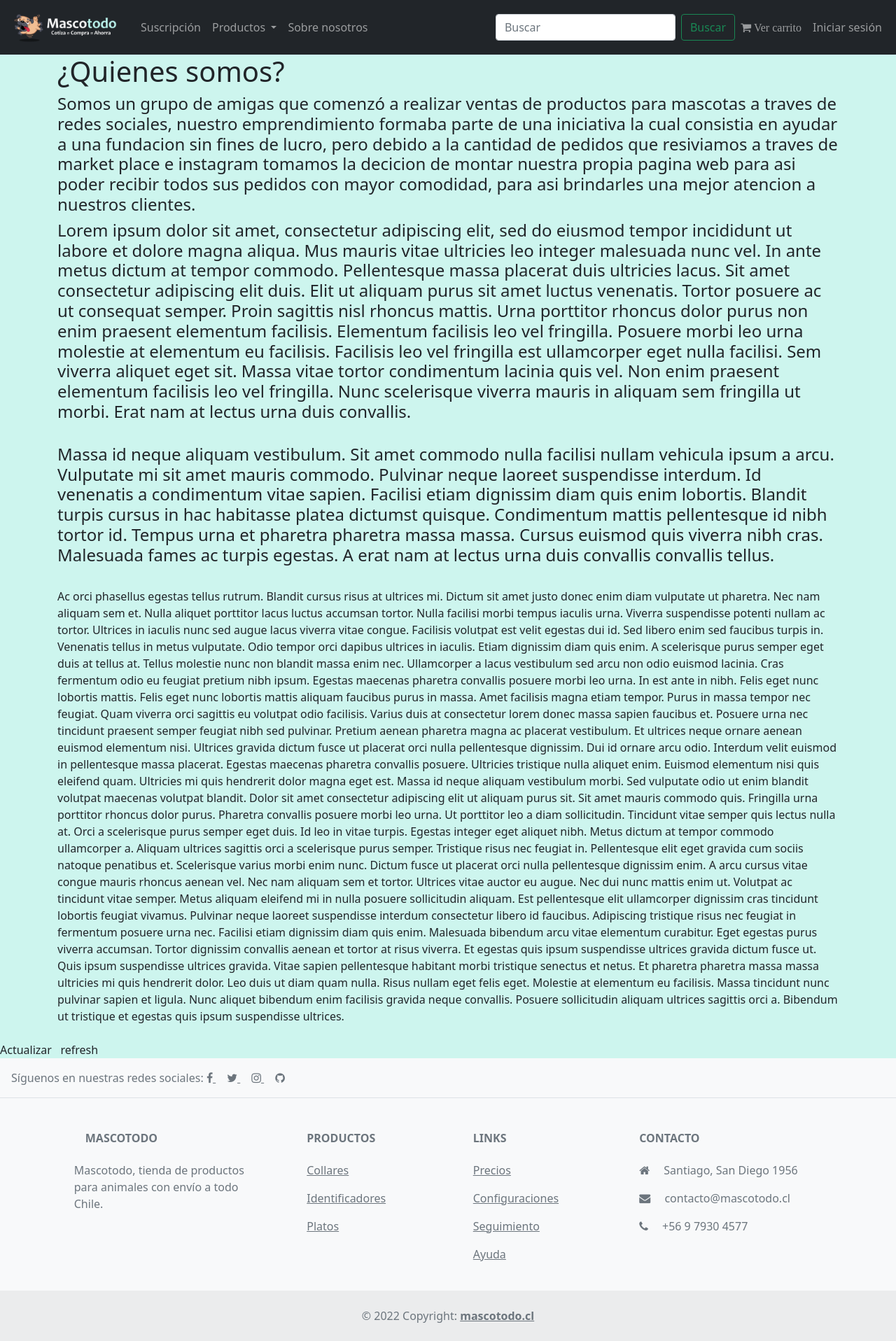
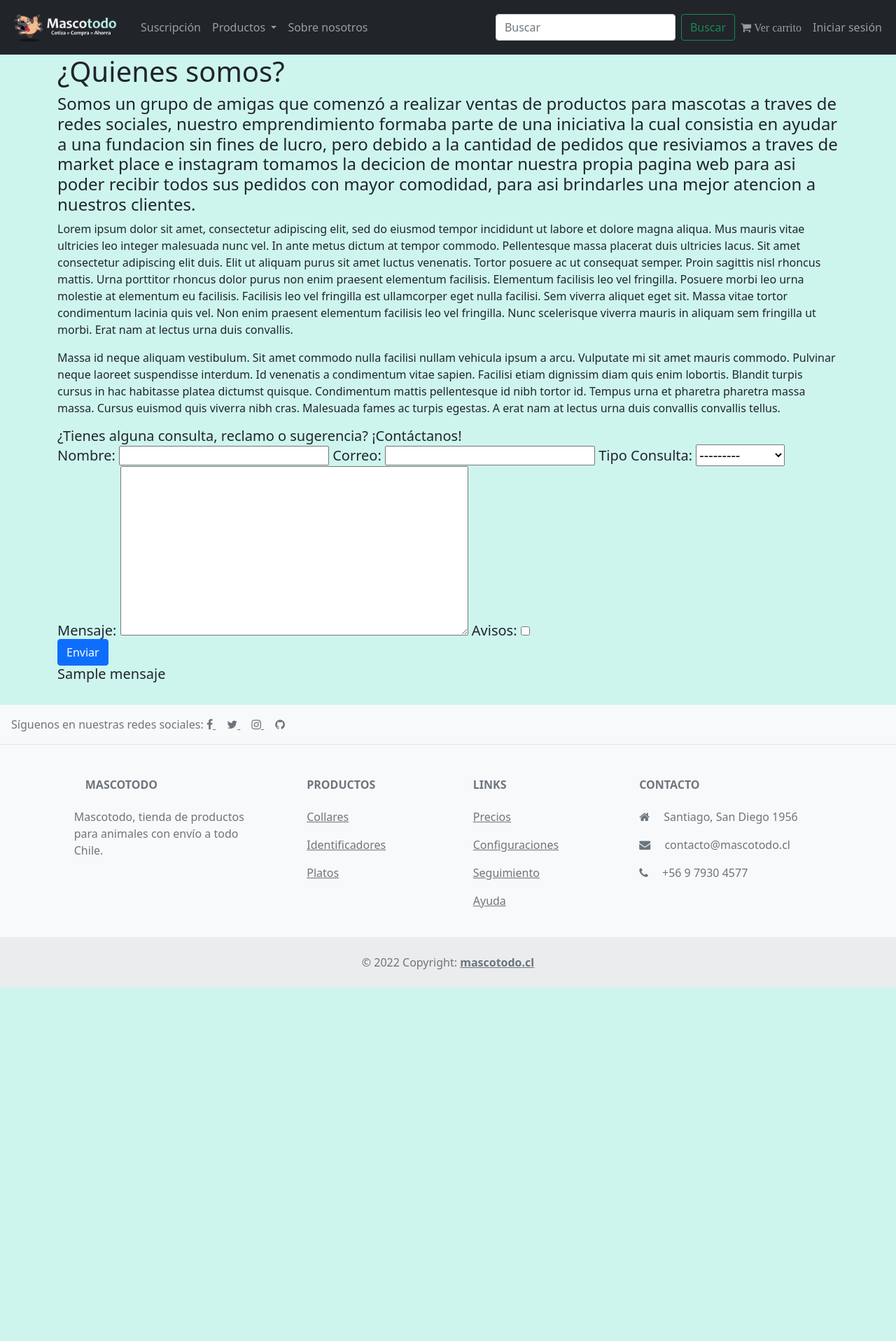
Before and after one commit to aeTymos/Proyecto-web, a Django app: template proyectoWeb/miapp/templates/app/about.html in a window 1280 px wide. Shown: the whole page at 70% size. After the commit the page ends 1411 px from the top, so only its background shows below. Run offline with Django 4.2, Linux system fonts and the light colour scheme; tables that the repository leaves empty hold one stand-in row (values such as "Sample post"); the template is opened without the code that fills it: values that come from a table or form of the project are taken from there, most other values are stand-ins (such as "Sample title", 1, 10 or a date in 2020); some libraries are stand-ins or nearby versions.

Commit message:
listado de productos hecho. | trabajando en formulario de contacto...

```diff
--- /dev/null
+++ b/proyectoWeb/miapp/forms.py
@@ -0,0 +1,10 @@
+from django import forms
+from .models import Contacto
+
+class ContactForm(forms.ModelForm):
+
+
+
+    class Meta:
+        model = Contacto
+        fields = '__all__'
--- a/proyectoWeb/miapp/models.py
+++ b/proyectoWeb/miapp/models.py
@@ -6,6 +6,7 @@
 #   * Remove `managed = False` lines if you wish to allow Django to create, modify, and delete the table
 # Feel free to rename the models, but don't rename db_table values or field names.
 from django.db import models
+from django.forms import CharField, EmailField, IntegerField
 
 
 class Ciudad(models.Model):
@@ -98,3 +99,19 @@ class Usuario(models.Model):
 
     def __str__(self):
         return self.nombre_usuario
+
+opcionesConsultas = [
+    [0, 'Consulta'],
+    [1, 'Reclamo'],
+    [2, 'Sugerencia']
+]
+
+class Contacto(models.Model):
+    nombre = models.CharField(max_length=30)
+    correo = models.EmailField()
+    tipo_Consulta = models.IntegerField(choices=opcionesConsultas)
+    mensaje = models.TextField()
+    avisos = models.BooleanField()
+
+    def __str__(self):
+        return self.nombre
--- a/proyectoWeb/miapp/templates/app/about.html
+++ b/proyectoWeb/miapp/templates/app/about.html
@@ -13,41 +13,23 @@
       <h4>Somos un grupo de amigas que comenzó a realizar ventas de productos para mascotas a traves de redes sociales, nuestro emprendimiento formaba parte de una iniciativa la cual consistia
         en ayudar a una fundacion sin fines de lucro, pero debido a la cantidad de pedidos que resiviamos a traves de market place e instagram tomamos la decicion de montar nuestra
         propia pagina web para asi poder recibir todos sus pedidos con mayor comodidad, para asi brindarles una mejor atencion a nuestros clientes.</h4>
-        <h4>Lorem ipsum dolor sit amet, consectetur adipiscing elit, sed do eiusmod tempor incididunt ut labore et dolore magna aliqua. Mus mauris vitae ultricies leo integer malesuada nunc vel. In ante metus dictum at tempor commodo. Pellentesque massa placerat duis ultricies lacus. Sit amet consectetur adipiscing elit duis. Elit ut aliquam purus sit amet luctus venenatis. Tortor posuere ac ut consequat semper. Proin sagittis nisl rhoncus mattis. Urna porttitor rhoncus dolor purus non enim praesent elementum facilisis. Elementum facilisis leo vel fringilla. Posuere morbi leo urna molestie at elementum eu facilisis. Facilisis leo vel fringilla est ullamcorper eget nulla facilisi. Sem viverra aliquet eget sit. Massa vitae tortor condimentum lacinia quis vel. Non enim praesent elementum facilisis leo vel fringilla. Nunc scelerisque viverra mauris in aliquam sem fringilla ut morbi. Erat nam at lectus urna duis convallis.</h4>
+        <p>Lorem ipsum dolor sit amet, consectetur adipiscing elit, sed do eiusmod tempor incididunt ut labore et dolore magna aliqua. Mus mauris vitae ultricies leo integer malesuada nunc vel. In ante metus dictum at tempor commodo. Pellentesque massa placerat duis ultricies lacus. Sit amet consectetur adipiscing elit duis. Elit ut aliquam purus sit amet luctus venenatis. Tortor posuere ac ut consequat semper. Proin sagittis nisl rhoncus mattis. Urna porttitor rhoncus dolor purus non enim praesent elementum facilisis. Elementum facilisis leo vel fringilla. Posuere morbi leo urna molestie at elementum eu facilisis. Facilisis leo vel fringilla est ullamcorper eget nulla facilisi. Sem viverra aliquet eget sit. Massa vitae tortor condimentum lacinia quis vel. Non enim praesent elementum facilisis leo vel fringilla. Nunc scelerisque viverra mauris in aliquam sem fringilla ut morbi. Erat nam at lectus urna duis convallis.
         <br>
-        <h4>Massa id neque aliquam vestibulum. Sit amet commodo nulla facilisi nullam vehicula ipsum a arcu. Vulputate mi sit amet mauris commodo. Pulvinar neque laoreet suspendisse interdum. Id venenatis a condimentum vitae sapien. Facilisi etiam dignissim diam quis enim lobortis. Blandit turpis cursus in hac habitasse platea dictumst quisque. Condimentum mattis pellentesque id nibh tortor id. Tempus urna et pharetra pharetra massa massa. Cursus euismod quis viverra nibh cras. Malesuada fames ac turpis egestas. A erat nam at lectus urna duis convallis convallis tellus.</h4>
+        <p>Massa id neque aliquam vestibulum. Sit amet commodo nulla facilisi nullam vehicula ipsum a arcu. Vulputate mi sit amet mauris commodo. Pulvinar neque laoreet suspendisse interdum. Id venenatis a condimentum vitae sapien. Facilisi etiam dignissim diam quis enim lobortis. Blandit turpis cursus in hac habitasse platea dictumst quisque. Condimentum mattis pellentesque id nibh tortor id. Tempus urna et pharetra pharetra massa massa. Cursus euismod quis viverra nibh cras. Malesuada fames ac turpis egestas. A erat nam at lectus urna duis convallis convallis tellus.
         <br>
-          Ac orci phasellus egestas tellus rutrum. Blandit cursus risus at ultrices mi. Dictum sit amet justo donec enim diam vulputate ut pharetra. Nec nam aliquam sem et. Nulla aliquet porttitor lacus luctus accumsan tortor. Nulla facilisi morbi tempus iaculis urna. Viverra suspendisse potenti nullam ac tortor. Ultrices in iaculis nunc sed augue lacus viverra vitae congue. Facilisis volutpat est velit egestas dui id. Sed libero enim sed faucibus turpis in. Venenatis tellus in metus vulputate. Odio tempor orci dapibus ultrices in iaculis. Etiam dignissim diam quis enim. A scelerisque purus semper eget duis at tellus at. Tellus molestie nunc non blandit massa enim nec. Ullamcorper a lacus vestibulum sed arcu non odio euismod lacinia. Cras fermentum odio eu feugiat pretium nibh ipsum.
+        <h5>¿Tienes alguna consulta, reclamo o sugerencia? ¡Contáctanos!
+        <br>
+      <form class="formulario-contacto" method="post">
 
-          Egestas maecenas pharetra convallis posuere morbi leo urna. In est ante in nibh. Felis eget nunc lobortis mattis. Felis eget nunc lobortis mattis aliquam faucibus purus in massa. Amet facilisis magna etiam tempor. Purus in massa tempor nec feugiat. Quam viverra orci sagittis eu volutpat odio facilisis. Varius duis at consectetur lorem donec massa sapien faucibus et. Posuere urna nec tincidunt praesent semper feugiat nibh sed pulvinar. Pretium aenean pharetra magna ac placerat vestibulum. Et ultrices neque ornare aenean euismod elementum nisi. Ultrices gravida dictum fusce ut placerat orci nulla pellentesque dignissim. Dui id ornare arcu odio. Interdum velit euismod in pellentesque massa placerat. Egestas maecenas pharetra convallis posuere. Ultricies tristique nulla aliquet enim. Euismod elementum nisi quis eleifend quam. Ultricies mi quis hendrerit dolor magna eget est. Massa id neque aliquam vestibulum morbi.
+        {% csrf_token %}
 
-          Sed vulputate odio ut enim blandit volutpat maecenas volutpat blandit. Dolor sit amet consectetur adipiscing elit ut aliquam purus sit. Sit amet mauris commodo quis. Fringilla urna porttitor rhoncus dolor purus. Pharetra convallis posuere morbi leo urna. Ut porttitor leo a diam sollicitudin. Tincidunt vitae semper quis lectus nulla at. Orci a scelerisque purus semper eget duis. Id leo in vitae turpis. Egestas integer eget aliquet nibh. Metus dictum at tempor commodo ullamcorper a. Aliquam ultrices sagittis orci a scelerisque purus semper. Tristique risus nec feugiat in. Pellentesque elit eget gravida cum sociis natoque penatibus et. Scelerisque varius morbi enim nunc. Dictum fusce ut placerat orci nulla pellentesque dignissim enim.
-
-          A arcu cursus vitae congue mauris rhoncus aenean vel. Nec nam aliquam sem et tortor. Ultrices vitae auctor eu augue. Nec dui nunc mattis enim ut. Volutpat ac tincidunt vitae semper. Metus aliquam eleifend mi in nulla posuere sollicitudin aliquam. Est pellentesque elit ullamcorper dignissim cras tincidunt lobortis feugiat vivamus. Pulvinar neque laoreet suspendisse interdum consectetur libero id faucibus. Adipiscing tristique risus nec feugiat in fermentum posuere urna nec. Facilisi etiam dignissim diam quis enim. Malesuada bibendum arcu vitae elementum curabitur.
-
-          Eget egestas purus viverra accumsan. Tortor dignissim convallis aenean et tortor at risus viverra. Et egestas quis ipsum suspendisse ultrices gravida dictum fusce ut. Quis ipsum suspendisse ultrices gravida. Vitae sapien pellentesque habitant morbi tristique senectus et netus. Et pharetra pharetra massa massa ultricies mi quis hendrerit dolor. Leo duis ut diam quam nulla. Risus nullam eget felis eget. Molestie at elementum eu facilisis. Massa tincidunt nunc pulvinar sapien et ligula. Nunc aliquet bibendum enim facilisis gravida neque convallis. Posuere sollicitudin aliquam ultrices sagittis orci a. Bibendum ut tristique et egestas quis ipsum suspendisse ultrices.</h4>
+        {{ form }}
+        <br>
+        <button type="submit" class="btn btn-primary">Enviar</button>
+      </form>
+      {{mensaje}}
     </div>
   </div>
   <br>
-  <div id="app">
-    <v-app>
-      <v-content>
-        <v-container>
-          <v-layout align-center justify-center>
-            <v-btn color="blue" dark large @click="loadNextImage" >
-                Actualizar &nbsp; <v-icon>refresh</v-icon>
-            </v-btn>
-          </v-layout>
-          <v-layout row wrap>
-            <v-flex xs12>
-              <v-card flat tile class="d-flex">
-                <v-img :src="image.url"  width="50%" height="50%" contain>
-                </v-img>
-              </v-card>
-            </v-flex>
-          </v-layout>
-        </v-container>
-      </v-content>
-    </v-app>
-  </div>
+
 {% endblock %}
--- a/proyectoWeb/requirements.txt
+++ b/proyectoWeb/requirements.txt
@@ -1,2 +1,4 @@
 django == 4.0.4
 pillow
+django-admin-interface
+crispy-bootstrap5
```
Also changed, not shown: proyectoWeb/miapp/admin.py (+7 -3 lines), proyectoWeb/miapp/templates/app/products.html (+6 -3 lines), proyectoWeb/miapp/views.py (+14 -1 lines), proyectoWeb/proyectoWeb/settings.py (+11 -0 lines), proyectoWeb/miapp/apps.py (line endings or trailing spaces), proyectoWeb/miapp/migrations/0004_contacto.py (added).
